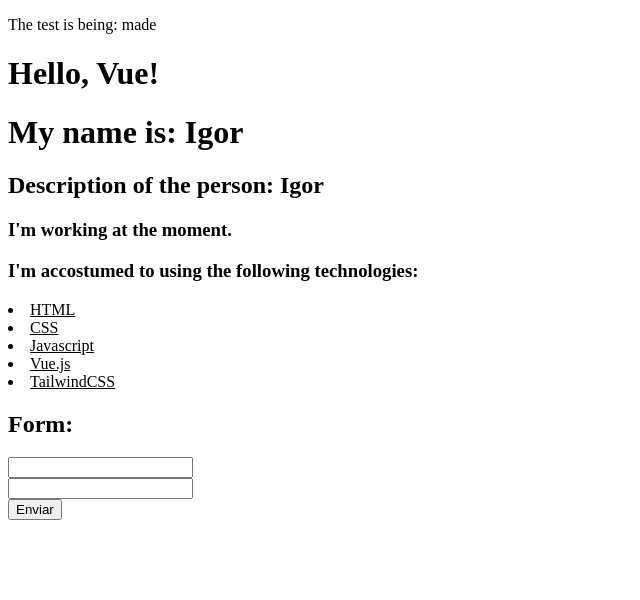
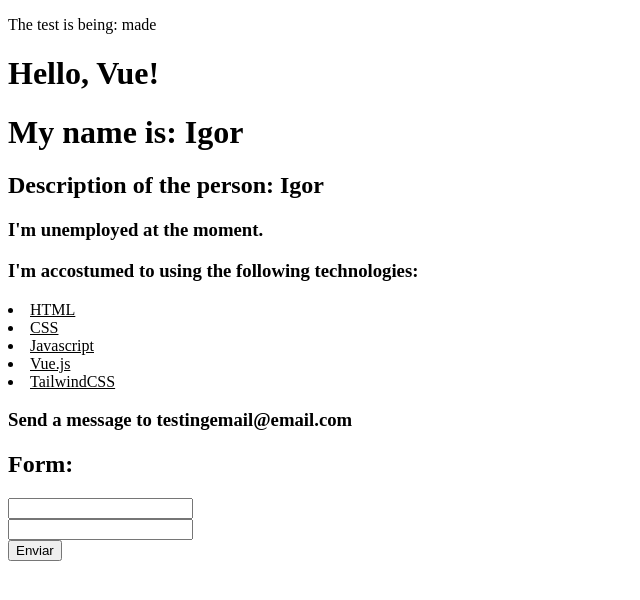
Before and after one commit to IgorBorgess/vue3-firstContact, a Vue app: page / in a window 1280 px wide. Shown: the top 600 px of the page, without its empty margins (0-640 px from the left). Built offline with nearby package versions, Linux system fonts and the light colour scheme.

Commit message:
[If applied] will upload the directive update to Info.vue

```diff
--- a/src/components/Info.vue
+++ b/src/components/Info.vue
@@ -1,6 +1,7 @@
 <template>
     <div>
-        <h3>I'm working at the moment.</h3>
+        <h3 v-if="is_employed">I'm working at the moment.</h3>
+        <h3 v-else>I'm unemployed at the moment.</h3>
         <h3>I'm accostumed to using the following technologies:</h3>
         <u>
             <li>HTML</li>
@@ -9,12 +10,20 @@
             <li>Vue.js</li>
             <li>TailwindCSS</li>
         </u>
+        <h3 v-show="show_email">Send a message to {{ email }}</h3>
     </div>
 </template>
 
 <script>
 export default {
-
+    name: "Info",
+    data() {
+        return {
+            is_employed: false,
+            show_email: true,
+            email: "testingemail@email.com"
+        }
+    }
 }
 </script>
 
```
